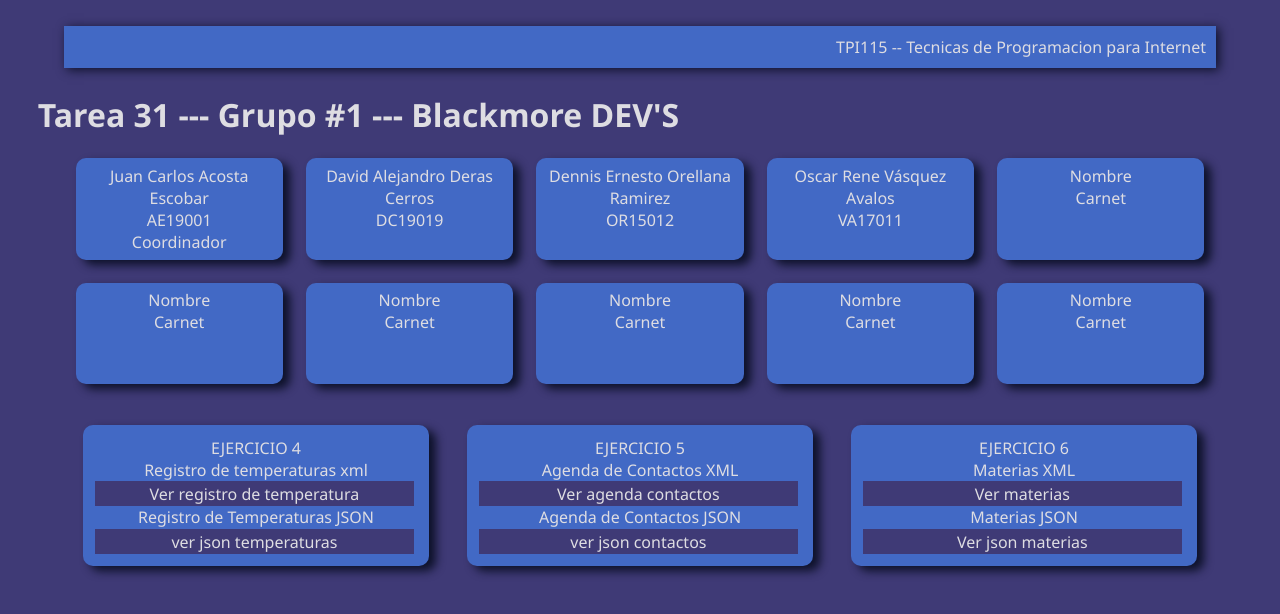
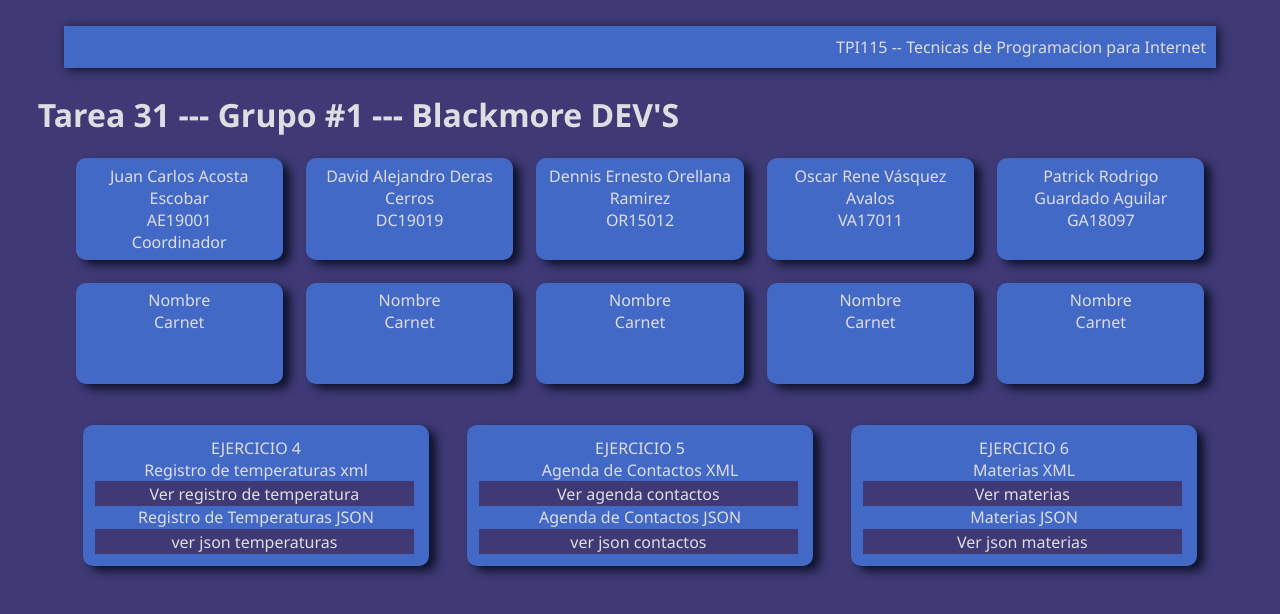
Before and after one commit to juanBM-1122/homework_31, a plain HTML site: page index.html in a window 1280 px wide. Drawn offline with Linux system fonts and the light colour scheme.

Commit message:
Actualización de nombre
Actualización de nombre y cartnet (GA18097) en el index.html

```diff
--- a/index.html
+++ b/index.html
@@ -25,7 +25,7 @@
             <section class="tarjeta_section" style="text-align: center;">David Alejandro Deras Cerros <br> DC19019</section>
             <section class="tarjeta_section" style="text-align: center;">Dennis Ernesto Orellana Ramirez <br> OR15012</section>
             <section class="tarjeta_section" style="text-align: center;">Oscar Rene V&aacute;squez Avalos <br> VA17011</section>
-            <section class="tarjeta_section" style="text-align: center;">Nombre <br> Carnet</section>
+            <section class="tarjeta_section" style="text-align: center;">Patrick Rodrigo Guardado Aguilar <br> GA18097</section>
             <section class="tarjeta_section" style="text-align: center;">Nombre <br> Carnet</section>
             <section class="tarjeta_section" style="text-align: center;">Nombre <br> Carnet</section>
             <section class="tarjeta_section" style="text-align: center;">Nombre <br> Carnet</section>
```
